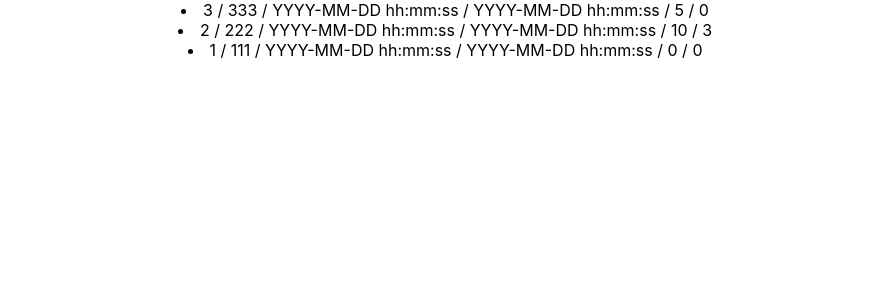
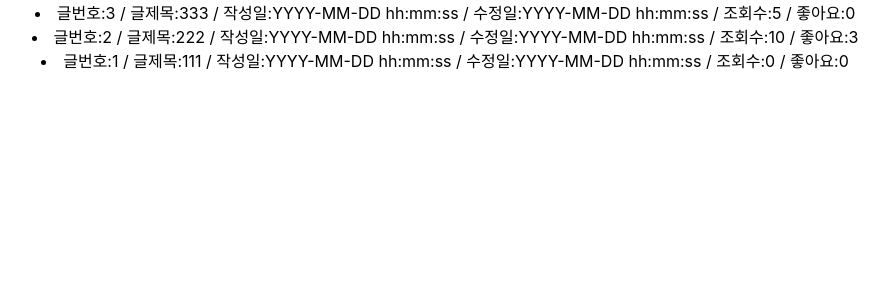
Before and after one commit to aiirohituzi/react-my-library, a React (Create React App) app in the folder react-my-library/: page / in a window 1280 px wide. Shown: the top 300 px of the page, without its empty margins (195-1084 px from the left). Built offline with nearby package versions, Linux system fonts and the light colour scheme.

Commit message:
Implementing the initial form of a list-type component.

```diff
--- a/react-my-library/src/App.js
+++ b/react-my-library/src/App.js
@@ -1,11 +1,11 @@
 import "./App.css";
 import { List } from "./components";
-import { temp } from "./temp";
+import { POST } from "./dbPrototype";
 
 function App() {
   return (
     <div className="App">
-      <List data={temp}></List>
+      <List data={POST}></List>
     </div>
   );
 }
--- a/react-my-library/src/components/List.js
+++ b/react-my-library/src/components/List.js
@@ -1,9 +1,10 @@
 import React, { useState, useEffect } from "react";
 import Detail from "./Detail";
 
+// TODO:  ul도 컨테이너로 감싸서 하나의 컴포넌트화
+
 const List = (props) => {
   const [data, setData] = useState();
-  // let isClicked = [];
   const [isClicked, setIsClicked] = useState([]);
 
   useEffect(() => {
@@ -12,29 +13,35 @@ const List = (props) => {
     }
     if (data) {
       data.map((obj) => {
-        let temp = [...isClicked];
-        temp[obj.bid] = false;
-        setIsClicked(temp);
+        const initIsClicked = [...isClicked];
+        initIsClicked[obj.pid] = false;
+        setIsClicked(initIsClicked);
       });
     }
   }, [props, data]);
 
-  function onClickHandler(id) {
-    let temp = [...isClicked];
-    console.log(temp);
-    temp[id] = !temp[id];
-    setIsClicked(temp);
-  }
+  const updateIsClicked = (id) => {
+    setIsClicked((prevState) => {
+      const newState = [...prevState];
+      newState[id] = !newState[id];
+      return newState;
+    });
+  };
+
+  const onClickHandler = (id) => {
+    updateIsClicked(id);
+  };
+
   return (
     <>
       {data
-        ?.sort((a, b) => b.bid - a.bid)
+        ?.sort((a, b) => b.pid - a.pid)
         .map((obj) => {
           return (
-            <li key={obj.bid} onClick={() => onClickHandler(obj.bid)}>
-              {`${obj.bid} / ${obj.title} / ${obj.createDate} / ${obj.updateDate} / ${obj.viewCount} / ${obj.like}`}
+            <li key={obj.pid} onClick={() => onClickHandler(obj.pid)}>
+              {`글번호:${obj.pid} / 글제목:${obj.title} / 작성일:${obj.createDate} / 수정일:${obj.updateDate} / 조회수:${obj.viewCount} / 좋아요:${obj.like}`}
               <br />
-              <Detail data={obj} isClicked={isClicked[obj.bid]} />
+              <Detail data={obj} isClicked={isClicked[obj.pid]} />
             </li>
           );
         })}
--- /dev/null
+++ b/react-my-library/src/dbPrototype.js
@@ -0,0 +1,120 @@
+// - 게시글
+// bid
+// title
+// content
+// createDate
+// updateDate
+// viewCount
+// like
+// uid - [user] 다른 table
+
+// - 유저
+// uid
+// password
+// nickname
+// name
+// email
+// signUpDate
+
+// - 코멘트
+// cid
+// message
+// createDate
+// updateDate
+// uid - [user] 다른 테이블
+// bid - [board] 다른 테이블
+
+export const POST = [
+  {
+    pid: 1,
+    title: "111",
+    content: "내용1",
+    createDate: "YYYY-MM-DD hh:mm:ss",
+    updateDate: "YYYY-MM-DD hh:mm:ss",
+    viewCount: 0,
+    like: 0,
+    uid: 1,
+  },
+  {
+    pid: 2,
+    title: "222",
+    content: "내용2",
+    createDate: "YYYY-MM-DD hh:mm:ss",
+    updateDate: "YYYY-MM-DD hh:mm:ss",
+    viewCount: 10,
+    like: 3,
+    uid: 0,
+  },
+  {
+    pid: 3,
+    title: "333",
+    content: "내용3",
+    createDate: "YYYY-MM-DD hh:mm:ss",
+    updateDate: "YYYY-MM-DD hh:mm:ss",
+    viewCount: 5,
+    like: 0,
+    uid: 0,
+  },
+];
+
+export const USER = [
+  {
+    uid: "user1",
+    password: "abcd1234",
+    nickname: "유저1",
+    name: "이름1",
+    email: "user1@gmail.com",
+    signUpDate: "YYYY-MM-DD hh:mm:ss",
+  },
+  {
+    uid: "user2",
+    password: "qwer1234",
+    nickname: "유저2",
+    name: "이름2",
+    email: "user2@gmail.com",
+    signUpDate: "YYYY-MM-DD hh:mm:ss",
+  },
+  {
+    uid: "user3",
+    password: "zxcv1234",
+    nickname: "유저3",
+    name: "이름3",
+    email: "user3@gmail.com",
+    signUpDate: "YYYY-MM-DD hh:mm:ss",
+  },
+];
+
+export const COMMENT = [
+  {
+    cid: 0,
+    message: "wwwww",
+    createDate: "YYYY-MM-DD hh:mm:ss",
+    updateDate: "YYYY-MM-DD hh:mm:ss",
+    uid: "user1",
+    pid: "0",
+  },
+  {
+    cid: 1,
+    message: "ㅎㅎ",
+    createDate: "YYYY-MM-DD hh:mm:ss",
+    updateDate: "YYYY-MM-DD hh:mm:ss",
+    uid: "user2",
+    pid: "1",
+  },
+  {
+    cid: 2,
+    message: "ㅋㅋ",
+    createDate: "YYYY-MM-DD hh:mm:ss",
+    updateDate: "YYYY-MM-DD hh:mm:ss",
+    uid: "user3",
+    pid: "1",
+  },
+  {
+    cid: 3,
+    message: "ㅈㅅ",
+    createDate: "YYYY-MM-DD hh:mm:ss",
+    updateDate: "YYYY-MM-DD hh:mm:ss",
+    uid: "user1",
+    pid: "1",
+  },
+];
--- a/react-my-library/src/temp.js
+++ /dev/null
@@ -1,58 +0,0 @@
-// - 게시글
-// bid
-// title
-// content
-// createDate
-// updateDate
-// viewCount
-// like
-// uid - [user] 다른 table
-
-// - 유저
-// uid
-// password
-// nickname
-// name
-// email
-// signUpDate
-
-// - 코멘트
-// cid
-// message
-// createDate
-// updateDate
-// uid - [user] 다른 테이블
-// bid - [board] 다른 테이블
-
-export const temp = [
-  {
-    bid: 1,
-    title: "111",
-    content: "내용1",
-    createDate: "YYYY-MM-DD hh:mm:ss",
-    updateDate: "YYYY-MM-DD hh:mm:ss",
-    viewCount: 0,
-    like: 0,
-    uid: 1,
-  },
-  {
-    bid: 2,
-    title: "222",
-    content: "내용2",
-    createDate: "YYYY-MM-DD hh:mm:ss",
-    updateDate: "YYYY-MM-DD hh:mm:ss",
-    viewCount: 10,
-    like: 3,
-    uid: 0,
-  },
-  {
-    bid: 3,
-    title: "333",
-    content: "내용3",
-    createDate: "YYYY-MM-DD hh:mm:ss",
-    updateDate: "YYYY-MM-DD hh:mm:ss",
-    viewCount: 5,
-    like: 0,
-    uid: 0,
-  },
-];
```
